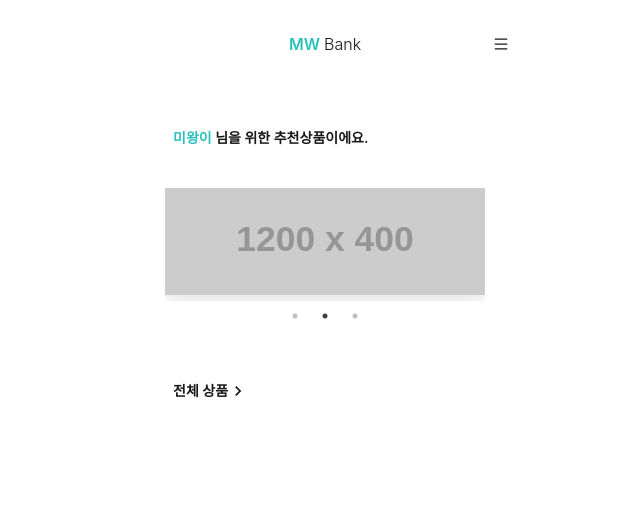
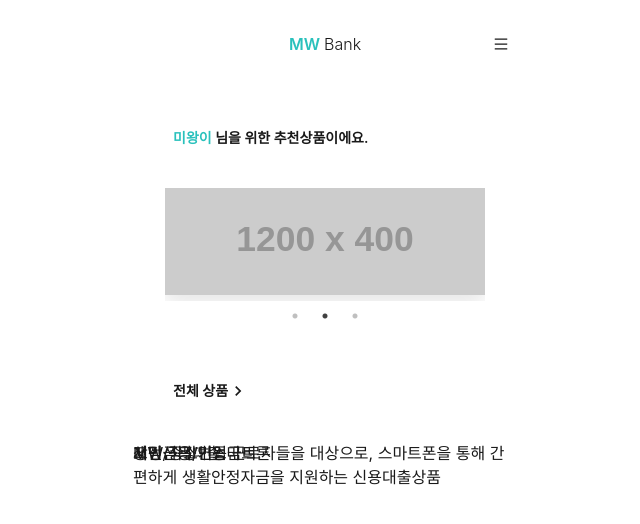
Before and after one commit to whtmdgn1409/Mini-Project-6-FE, a React (Vite) app: page / in a window 1280 px wide. Shown: the top 524 px of the page, without its empty margins (315-955 px from the left). Built offline with nearby package versions, Linux system fonts and the light colour scheme; a web font is replaced by a local one.

Commit message:
Feat: 전체상품리스트 개발중...

```diff
--- a/src/components/MainPage/GoodsList.tsx
+++ b/src/components/MainPage/GoodsList.tsx
@@ -1,13 +1,15 @@
 import React from 'react';
 import { Link } from 'react-router-dom';
 import { MdKeyboardArrowRight } from 'react-icons/md';
+import ListBox from './ListBox';
 type props = {};
 
-interface listsProps {
-  title: string;
-  description: string;
-}
-
+const item = {
+  title: 'MW 직장인스마트론',
+  desc: '서민/중소기업 근로자들을 대상으로, 스마트폰을 통해 간편하게 생활안정자금을 지원하는 신용대출상품',
+  target: '개인신용대출',
+  baseRate: '고정금리/변동금리',
+};
 const lists = {};
 const GoodsList = (props: props) => {
   return (
@@ -20,7 +22,14 @@ const GoodsList = (props: props) => {
           </Link>
         </button>
       </div>
-      <div></div>
+      <div>
+        <ListBox
+          title={item.title}
+          desc={item.desc}
+          target={item.target}
+          baseRate={item.baseRate}
+        />
+      </div>
     </div>
   );
 };
--- /dev/null
+++ b/src/components/MainPage/ListBox.tsx
@@ -0,0 +1,25 @@
+import React from 'react';
+import { Link } from 'react-router-dom';
+type props = {
+  title: string;
+  desc: string;
+  target: string;
+  baseRate: string;
+};
+const ListBox = (props: props) => {
+  return (
+    <div className='boxContainer relative'>
+      <p className='loanTitle absolute top-29px left-30px'>{props.title}</p>
+      <p className='loanDesc absolute top-81px left-30px'>{props.desc}</p>
+      <p className='loanTarget absolute top-137px left-30px'>{props.target}</p>
+      <p className='loanBaseRate absolute top-155px left-30px'>
+        {props.baseRate}
+      </p>
+      <button>
+        <Link to='/'>상담</Link>
+      </button>
+    </div>
+  );
+};
+
+export default ListBox;
```
